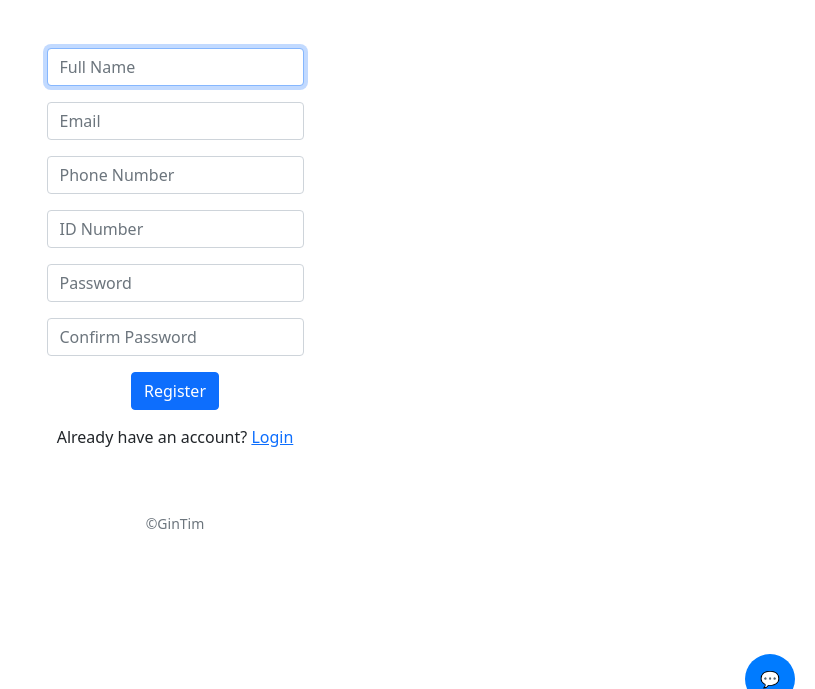
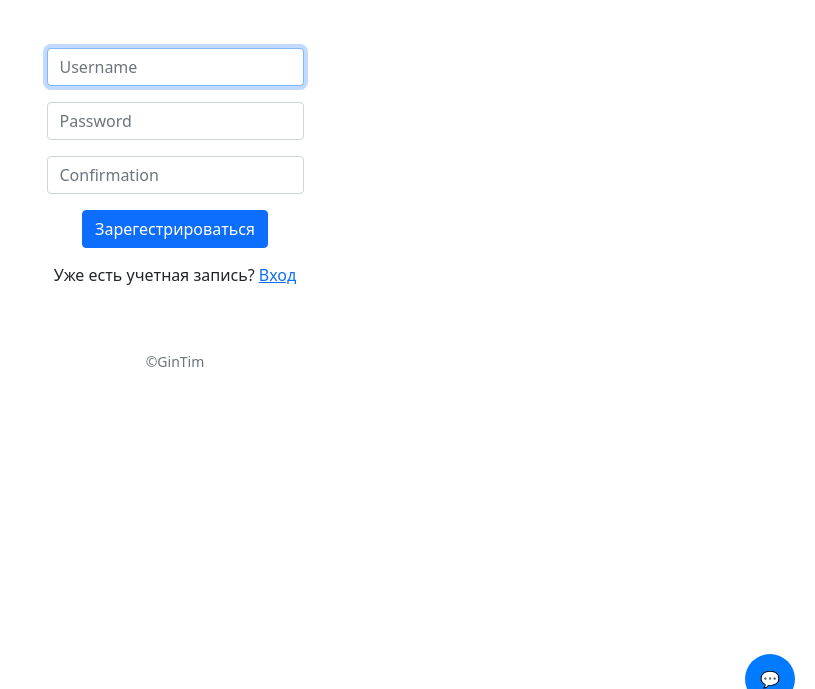
Before and after one commit to viridiphile/hackathon, a Flask app: page /register in a window 1280 px wide. Shown: the part 76-765 px from the top of the page, without its empty margins (465-1280 px from the left). Run offline with Flask 3, Linux system fonts and the light colour scheme; some libraries are stand-ins or nearby versions.

Commit message:
Initiated pages

```diff
--- a/app.py
+++ b/app.py
@@ -36,7 +36,7 @@ def after_request(response):
     response.headers["Pragma"] = "no-cache"
     return response
 
-@app.route("/portfolio")
+@app.route("/account")
 @login_required
 def portfolio():
     """Show portfolio of stocks"""
@@ -50,7 +50,7 @@ def portfolio():
     for row in transactions:
         cash_total += row["total"]
 
-    return render_template("portfolio.html", transactions = transactions, cash = cash, total = cash_total)
+    return render_template("account.html")
 
 @app.route("/")
 def index():
@@ -58,7 +58,7 @@ def index():
     return render_template("index.html")
     """ name1=stocks1["name"], price1=stocks1["price"], symbol1=stocks1["symbol"], name2=stocks2["name"], price2=stocks2["price"], symbol2=stocks2["symbol"], name3=stocks3["name"], price3=stocks3["price"], symbol3=stocks3["symbol"], name4=stocks4["name"], price4=stocks4["price"], symbol4=stocks4["symbol"] """
 
-@app.route("/buy", methods=["GET", "POST"])
+@app.route("/loan", methods=["GET", "POST"])
 @login_required
 def buy():
     """Buy shares of stock"""
@@ -91,20 +91,20 @@ def buy():
 
         flash("The purchase has been made!")
 
-        return redirect("/portfolio")
+        return redirect("/account")
 
     else:
         return render_template("buy.html")
 
 
-@app.route("/history")
+@app.route("/mortgage")
 @login_required
 def history():
     """Show history of transactions"""
     user_id = session["user_id"]
     transactions = db.execute("SELECT * FROM transactions WHERE user_id = ?", user_id)
 
-    return render_template("history.html", transactions=transactions)
+    return render_template("history.html")
 
 
 @app.route("/login", methods=["GET", "POST"])
@@ -134,7 +134,7 @@ def login():
         session["user_id"] = rows[0]["id"]
 
         # Redirect user to home page
-        return redirect("/portfolio")
+        return redirect("/account")
 
     # User reached route via GET (as by clicking a link or via redirect)
     else:
@@ -152,7 +152,7 @@ def logout():
     return redirect("/")
 
 
-@app.route("/quote", methods=["GET", "POST"])
+@app.route("/oracle", methods=["GET", "POST"])
 @login_required
 def quote():
     """Get stock quote."""
@@ -164,30 +164,8 @@ def quote():
 
     """Odds are you’ll want to create two new templates (e.g., quote.html and quoted.html). When a user visits /quote via GET, render one of those templates, inside of which should be an HTML form that submits to /quote via POST. In response to a POST, quote can render that second template, embedding within it one or more values from lookup."""
 
+    return render_template("oracle.html")# from backend to frontend
 
-
-    if request.method == "POST":
-        # symbol = request.form.get("symbol")
-
-        # if not symbol:
-        #     return apology("Must input a symbol")
-
-        # stocks = lookup(symbol.upper())
-
-        # if stocks == None:
-        #     return apology("Symbol does not exist")
-        return render_template("quoted.html")# from backend to frontend
-    else :
-        # symbol = request.args.get('symbol')
-
-        # if not symbol:
-        #     return render_template("quote.html")
-
-        # stocks = lookup(symbol.upper())
-
-        # if stocks == None:
-        #     return apology("Symbol does not exist")
-        return render_template("quoted.html")
 
 
 
@@ -256,12 +234,12 @@ def register():
         # once we are registered
         # start session, we go to website
         session["user_id"] = new_user
-        return redirect("/portfolio")
+        return redirect("/account")
     else:
         return render_template("register.html")
 
 
-@app.route("/sell", methods=["GET", "POST"])
+@app.route("/autoloan", methods=["GET", "POST"])
 @login_required
 def sell():
     """Sell shares of stock"""
@@ -305,13 +283,13 @@ def sell():
 
         flash("The sell has been made!")
 
-        return redirect("/portfolio")
+        return redirect("/account")
 
     else:
         user_id = session["user_id"]
         user_symbols = db.execute("SELECT symbol FROM transactions WHERE user_id = ? GROUP BY symbol HAVING SUM(shares) > 0", user_id)
 
-        return render_template("sell.html", symbols=[row["symbol"] for row in user_symbols])
+        return render_template("autoloan.html")
 
 if __name__ == '__main__':
     app.run(debug=True)
--- a/templates/sell.html
+++ b/templates/autoloan.html
@@ -15,7 +15,7 @@
             </select>
         </div>
         <div class="mb-3">
-            <input autocomplete="off" autofocus class="form-control mx-auto w-auto" name="shares" placeholder="Input amount of shares" type="text">
+
         </div>
         <button class="btn btn-primary" type="submit">Sell</button>
     </form>
--- a/templates/layout.html
+++ b/templates/layout.html
@@ -33,11 +33,11 @@
                 <div class="collapse navbar-collapse" id="navbar">
                     {% if session["user_id"] %}
                         <ul class="navbar-nav me-auto mt-2">
-                            <li class="nav-item"><a class="nav-link" href="/portfolio">Мои заявки</a></li>
-                            <li class="nav-item"><a class="nav-link" href="/quote">Оракул</a></li>
-                            <li class="nav-item"><a class="nav-link" href="/buy">Денежный кредит</a></li>
-                            <li class="nav-item"><a class="nav-link" href="/sell">Автокредит</a></li>
-                            <li class="nav-item"><a class="nav-link" href="/history">Ипотека</a></li>
+                            <li class="nav-item"><a class="nav-link" href="/account">Мои заявки</a></li>
+                            <li class="nav-item"><a class="nav-link" href="/oracle">Оракул</a></li>
+                            <li class="nav-item"><a class="nav-link" href="/loan">Денежный кредит</a></li>
+                            <li class="nav-item"><a class="nav-link" href="/autoloan">Автокредит</a></li>
+                            <li class="nav-item"><a class="nav-link" href="/mortgage">Ипотека</a></li>
                         </ul>
                         <ul class="navbar-nav ms-auto mt-2">
                             <li class="nav-item"><a class="nav-link" href="/logout">Выйти</a></li>
--- a/templates/register.html
+++ b/templates/register.html
@@ -7,30 +7,19 @@ Register
 {% block main %}
 <form action="/register" method="post">
     <div class="mb-3">
-        <input autocomplete="off" autofocus class="form-control mx-auto w-auto" id="full_name" name="full_name"
-            placeholder="Full Name" type="text" required>
+        <input autocomplete="off" autofocus class="form-control mx-auto w-auto" id="username" name="username"
+            placeholder="Username" type="text">
     </div>
     <div class="mb-3">
-        <input class="form-control mx-auto w-auto" id="email" name="email" placeholder="Email" type="email" required>
+        <input class="form-control mx-auto w-auto" id="password" name="password" placeholder="Password" type="password">
     </div>
     <div class="mb-3">
-        <input class="form-control mx-auto w-auto" id="phone" name="phone" placeholder="Phone Number" type="tel"
-            pattern="[0-9]{10,15}" title="Enter a valid phone number" required>
+        <input class="form-control mx-auto w-auto" id="password" name="confirmation" placeholder="Confirmation"
+            type="password">
     </div>
+    <button class="btn btn-primary" type="submit">Зарегестрироваться</button>
     <div class="mb-3">
-        <input class="form-control mx-auto w-auto" id="id_number" name="id_number" placeholder="ID Number" type="text"
-            required>
-    </div>
-    <div class="mb-3">
-        <input class="form-control mx-auto w-auto" id="password" name="password" placeholder="Password" type="password" required>
-    </div>
-    <div class="mb-3">
-        <input class="form-control mx-auto w-auto" id="confirmation" name="confirmation" placeholder="Confirm Password"
-            type="password" required>
-    </div>
-    <button class="btn btn-primary" type="submit">Register</button>
-    <div class="mb-3">
-        <p id="have-an-account">Already have an account? <a href="/login">Login</a></p>
+        <p id="have-an-account">Уже есть учетная запись? <a href="/login">Вход</a></p>
     </div>
 </form>
 {% endblock %}
```
Also changed, not shown: templates/graph.html (deleted, +0 -11 lines), finance.db, templates/account.html (renamed from templates/portfolio.html), templates/oracle.html (renamed from templates/quote.html), 2 other files.
